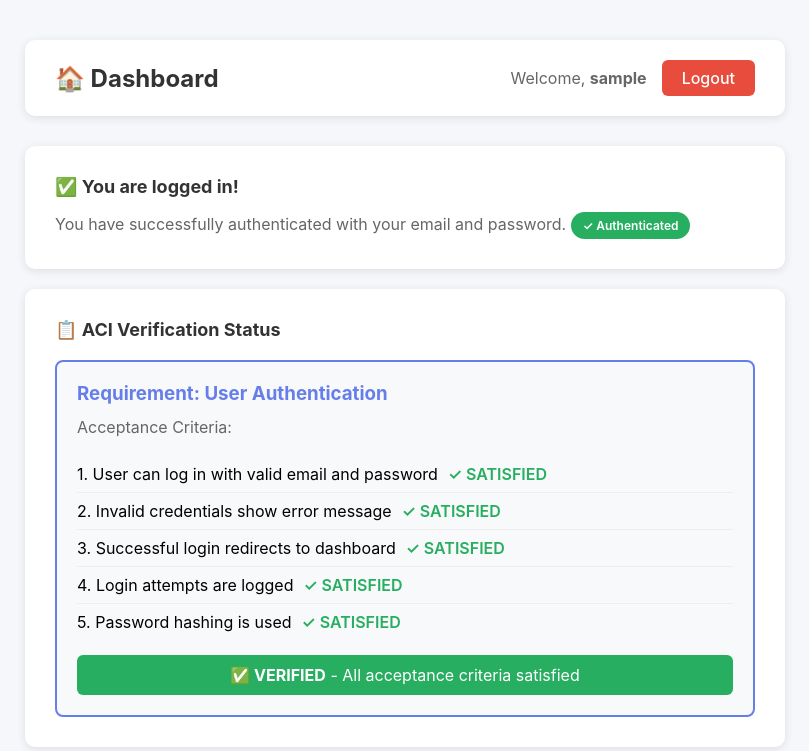
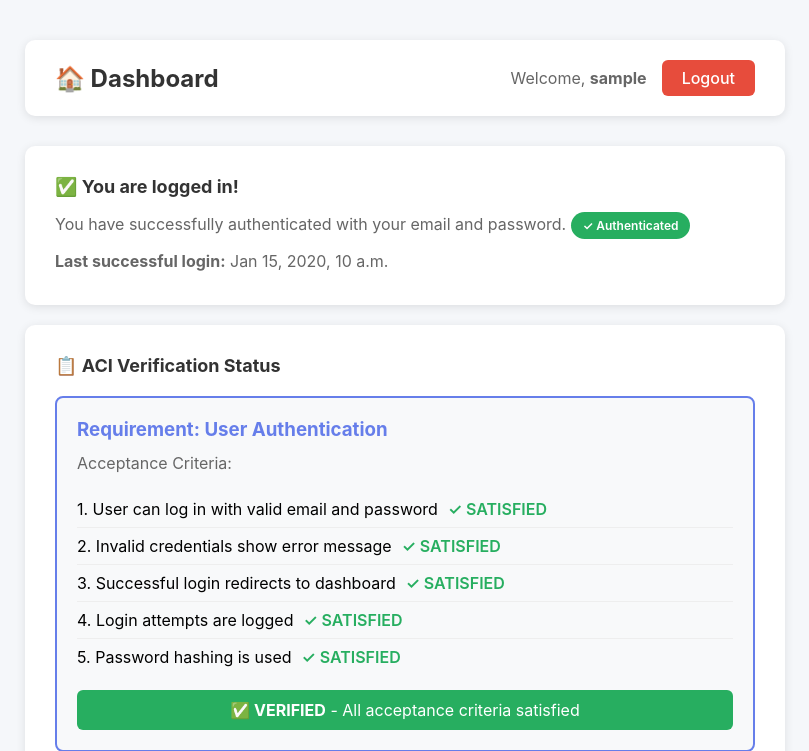
Before and after one commit to kileldylan/aci_test, a Django app: page /dashboard/ in a window 1280 px wide. Shown: the top 751 px of the page, without its empty margins (235-1044 px from the left). Run offline with Django 5.2, Linux system fonts and the light colour scheme; a user stored in the database is signed in; tables that the repository leaves empty hold one stand-in row (values such as "Sample post").

Commit message:
added the dadhboard

```diff
--- a/auth_app/templates/auth_app/dashboard.html
+++ b/auth_app/templates/auth_app/dashboard.html
@@ -129,6 +129,14 @@
                 You have successfully authenticated with your email and password.
                 <span class="success-badge">✓ Authenticated</span>
             </p>
+            <p style="margin-top: 10px;">
+                <strong>Last successful login:</strong>
+                {% if last_successful_login %}
+                    {{ last_successful_login.timestamp|date:"M j, Y, P" }}
+                {% else %}
+                    No previous successful login recorded.
+                {% endif %}
+            </p>
         </div>
 
         <div class="card">
--- a/auth_app/views.py
+++ b/auth_app/views.py
@@ -65,8 +65,14 @@ def login_view(request):
 @login_required
 def dashboard_view(request):
     """Dashboard after successful login"""
+    last_successful_login = (
+        LoginAttempt.objects.filter(user=request.user, success=True)
+        .order_by("-timestamp")
+        .first()
+    )
     return render(request, 'auth_app/dashboard.html', {
-        'user': request.user
+        'user': request.user,
+        'last_successful_login': last_successful_login,
     })
 
 def logout_view(request):
```
Also changed, not shown: tests/test_auth.py (+28 -0 lines).
